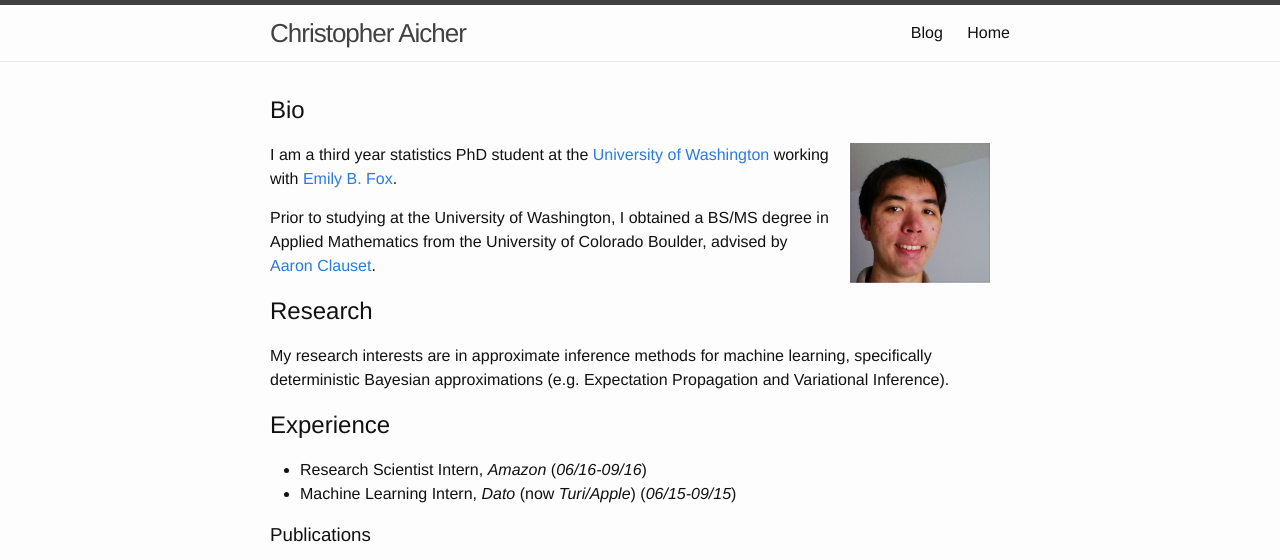
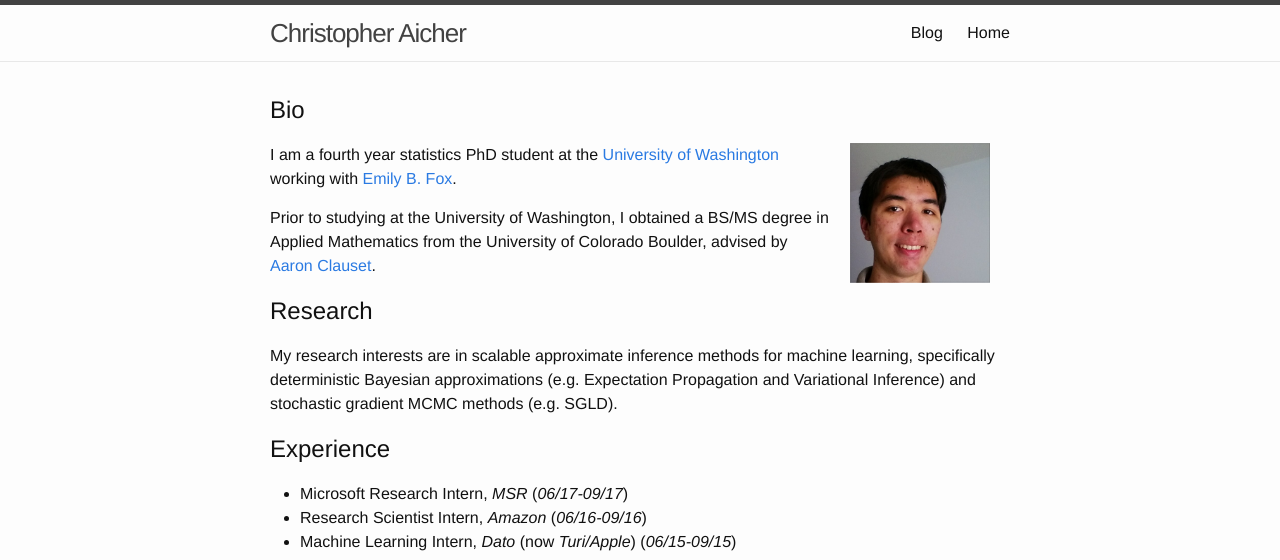
Before and after one commit to aicherc/aicherc.github.io, a Jekyll site: the page built from index.md, in a window 1280 px wide, cut to the strip 0-560 px from the top of the page. Built offline with Jekyll 4.4.1, drawn with Linux system fonts in a browser that asks for light colours; nearby versions of some CDN libraries; Markdown is read by kramdown in place of the engine named in the settings.

Commit message:
Updated home page

```diff
--- a/index.md
+++ b/index.md
@@ -5,15 +5,17 @@ title: Home
 
 ##Bio
 <img src="images/christopher_aicher.png" alt="Christopher Aicher" align="right" style="height:140px; width:140px; margin:0px 20px">
-I am a third year statistics PhD student at the [University of Washington](http://www.stat.washington.edu/) working with [Emily B. Fox](https://www.stat.washington.edu/~ebfox/).
+I am a fourth year statistics PhD student at the [University of Washington](http://www.stat.washington.edu/) working with [Emily B. Fox](https://www.stat.washington.edu/~ebfox/).
 
 Prior to studying at the University of Washington, I obtained a BS/MS degree in Applied Mathematics from the University of Colorado Boulder, advised by [Aaron Clauset](http://tuvalu.santafe.edu/~aaronc/).
 
 ##Research
-My research interests are in approximate inference methods for machine learning,
-specifically deterministic Bayesian approximations (e.g. Expectation Propagation and Variational Inference).
+My research interests are in scalable approximate inference methods for machine learning,
+specifically deterministic Bayesian approximations (e.g. Expectation Propagation and Variational Inference)
+and stochastic gradient MCMC methods (e.g. SGLD).
 
 ##Experience
+* Microsoft Research Intern, *MSR* (*06/17-09/17*)
 * Research Scientist Intern, *Amazon* (*06/16-09/16*)
 * Machine Learning Intern, *Dato* (now *Turi/Apple*) (*06/15-09/15*)
 
```
